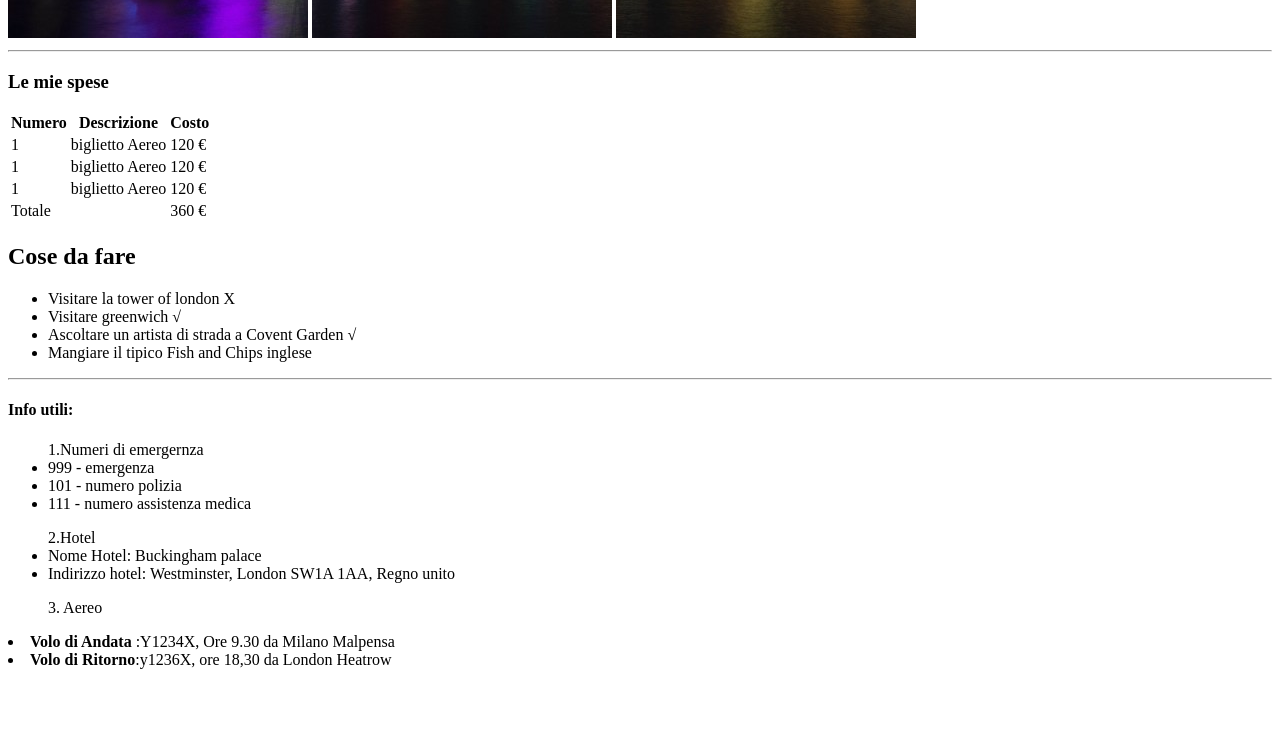
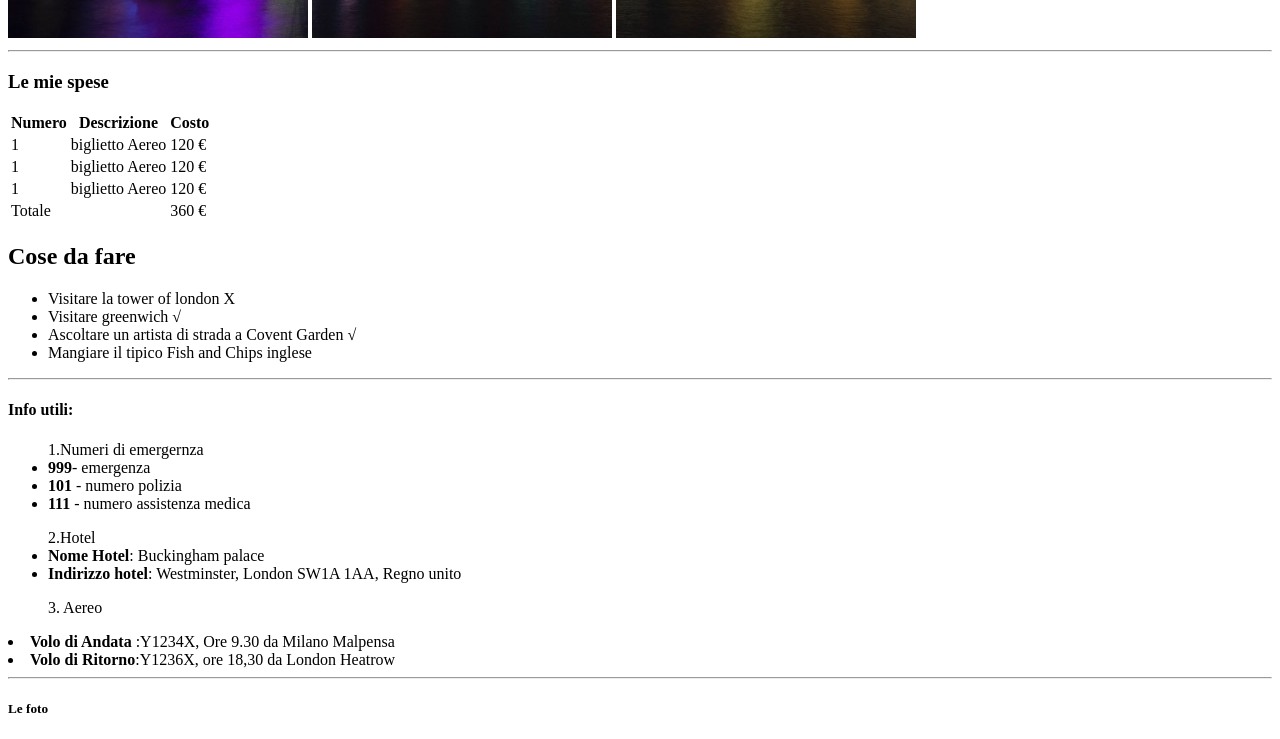
Before and after one commit to Francescovalenti/html-london-trip, a plain HTML site: page index.html in a window 1280 px wide. Shown: the part 642-1381 px from the top of the page. Before the commit the page ends 1319 px from the top, so only its background shows below. Drawn offline with Linux system fonts and the light colour scheme.

Commit message:
feat: sesto passaggio

```diff
--- a/index.html
+++ b/index.html
@@ -82,23 +82,30 @@
 
         <h4> Info utili: </h4>
         <ul> 1.Numeri di emergernza
-            <li>999 - emergenza</li>
-            <li>101 - numero polizia</li>
-            <li>111 - numero assistenza medica</li>
+            <li><strong>999</strong>- emergenza</li>
+            <li><strong>101</strong> - numero polizia</li>
+            <li><strong>111</strong> - numero assistenza medica</li>
         </ul>
 
        <ul>2.Hotel
-        <Li>Nome Hotel: Buckingham palace</Li>
-        <li>Indirizzo hotel: Westminster, London SW1A 1AA, Regno unito</li>
+        <Li><strong>Nome Hotel</strong>: Buckingham palace</Li>
+        <li><strong>Indirizzo hotel</strong>: Westminster, London SW1A 1AA, Regno unito</li>
         </ul>
        <ul>3. Aereo</ul>
        <li><strong>Volo di Andata </strong>:Y1234X, Ore 9.30 da Milano Malpensa</li>
-       <li><strong>Volo di Ritorno</strong>:y1236X, ore 18,30 da London Heatrow</li>
+       <li><strong>Volo di Ritorno</strong>:Y1236X, ore 18,30 da London Heatrow</li>
 
      </section>
+     <!-- end banner of section-->
 </main>
+<hr>
+
 
 <!--end of main -->
-<footer></footer>
+<footer>
+
+    <h5><strong>Le foto</strong></h5>
+
+</footer>
 </body>
 </html>
```
